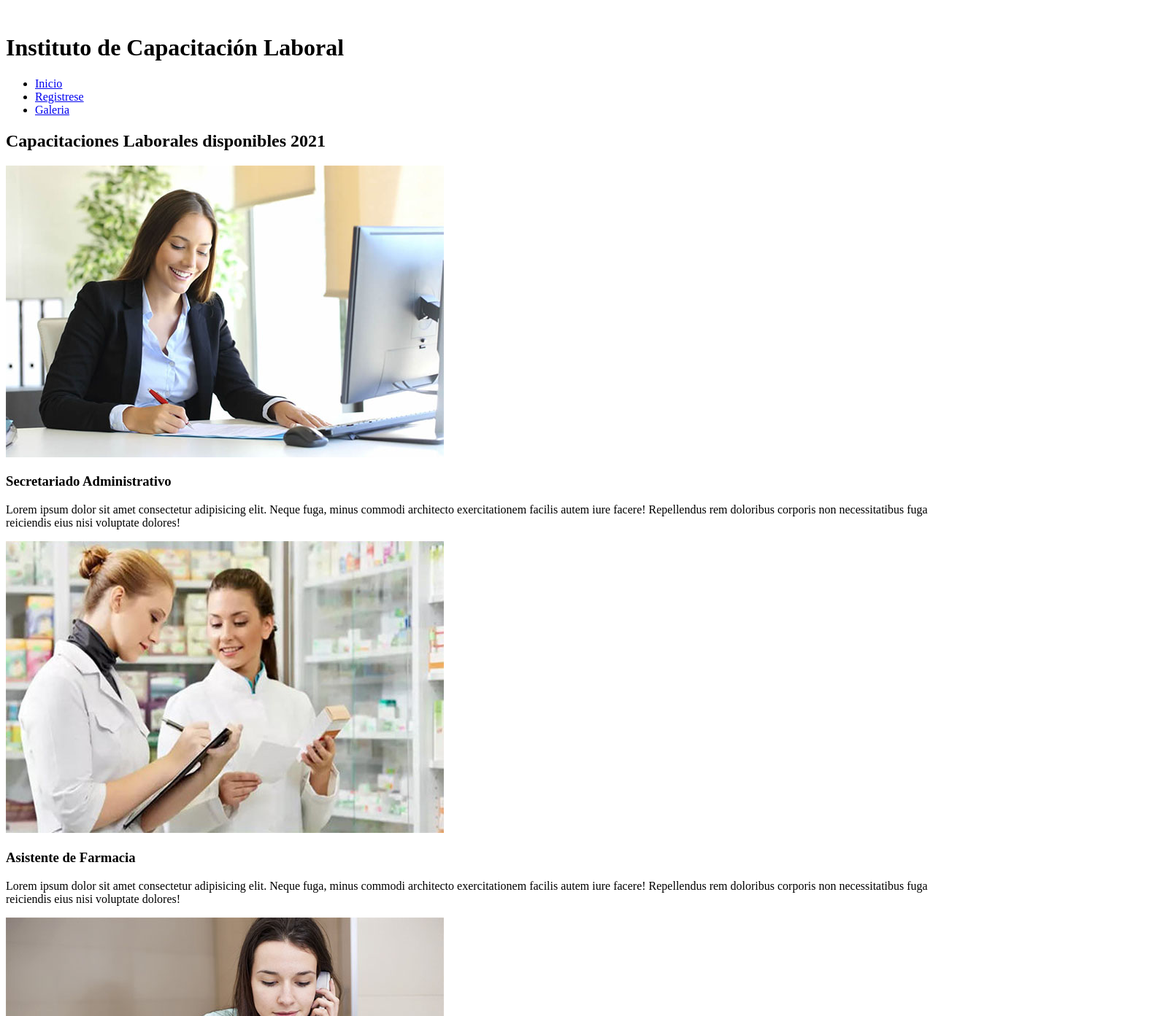
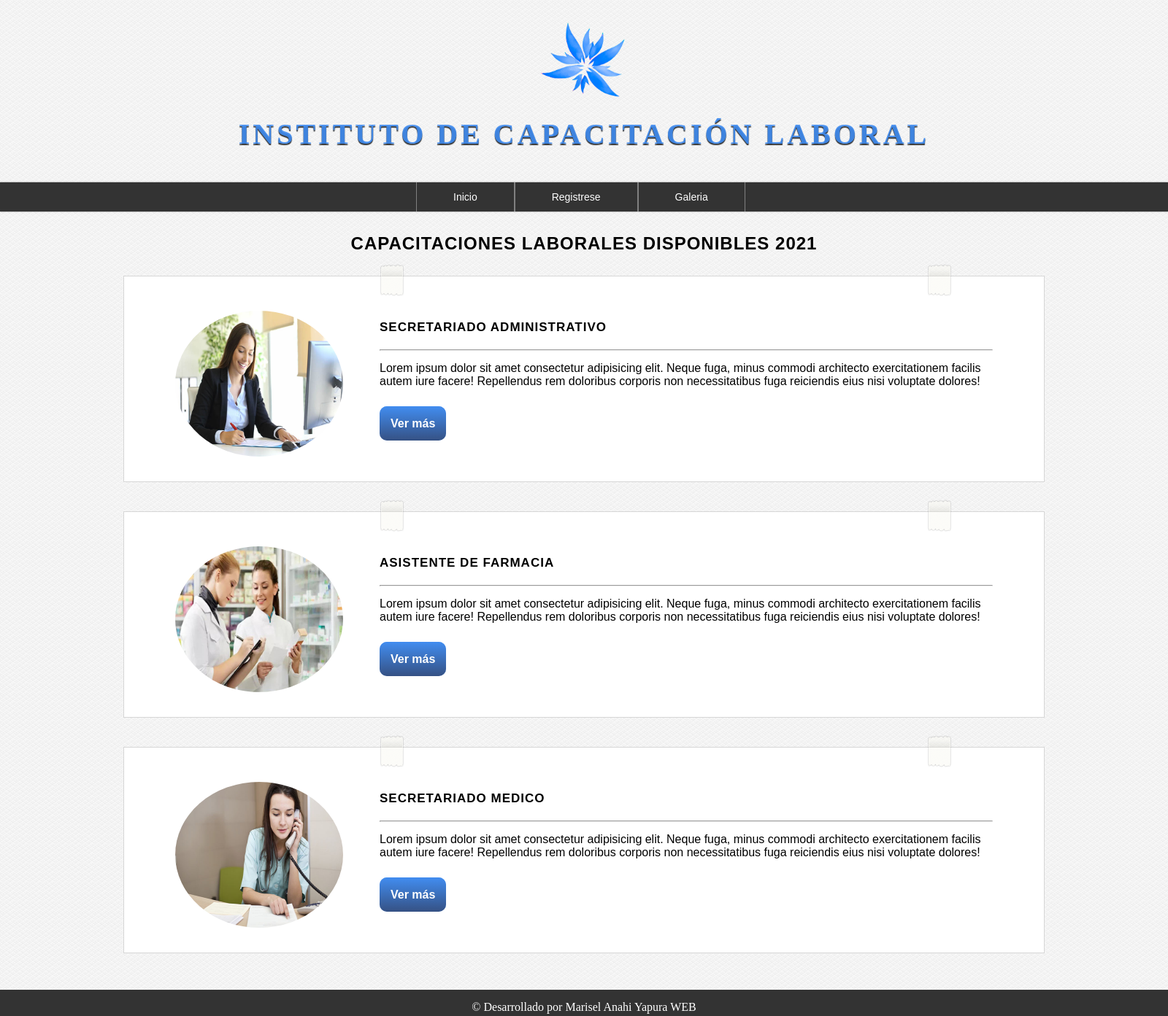
Before and after one commit to may-25121/capacitacionLaboral, a plain HTML site: page inicio.html in a window 1280 px wide. Shown: the top 1393 px of the page at 73% size, 1600 px wide, since content can reach past the window. Drawn offline with Linux system fonts and the light colour scheme.

Commit message:
Agregando estilos a la pagina inicio y retocando la estructura de la misma

```diff
--- a/css/styles.css
+++ b/css/styles.css
@@ -0,0 +1,184 @@
+/*Fuentes*/
+
+/*Estilos generales*/
+*{
+    padding: 0px;
+    margin: 0px;
+}
+
+body{
+    background-image: url("../img/paven.png");
+    min-width: 1600px;
+}
+
+/*Paleta de colores*/
+:root{
+    --azul: #408cf0e8;
+    --oscuro: #333333;
+    --grisclaro:#cccccccc;
+}
+
+/*Cabecera*/
+#header{
+
+    width: 100%;
+    height: 250px;
+    margin: 0px auto;
+}
+
+#header .logotipo img{
+    display: block;
+    text-align: center;
+    margin: 0px auto;
+    padding-top: 10px;
+    width: 140px;
+}
+
+#header h1{
+    text-align: center;
+    font-size: 40px;
+    color: var(--azul);
+    text-transform: uppercase;
+    letter-spacing: 4px;
+    margin-top: 10px;
+    text-shadow: 0px 2px 1px var(--oscuro);
+    transition: all 300ms;
+}
+
+#header h1:hover{
+    text-shadow: 0px 2px 1px var(--oscuro), 0px 0px 4px var(--azul);
+}
+
+#header a{
+    text-decoration: none;
+    color: var(--azul);
+}
+
+/*Barra de navegación*/
+#nav{
+    width: 100%;
+    height: 40px;
+    background-color: var(--oscuro);
+    color: white;
+    font-family: Arial, Helvetica, sans-serif;
+    font-size: 14px;
+    box-shadow: 0px 0px 2px gray;
+
+}
+
+#nav ul{
+    list-style: none;
+    margin: 0px auto;
+    width: 460px;
+}
+
+#nav li{
+    line-height: 40px;
+    float: left;
+    border-right:  1px solid gray;
+    transition: all 300ms;
+}
+
+#nav a{
+    display: block;
+    padding-left: 50px;
+    padding-right: 50px;
+    color: white;
+    text-decoration: none;
+}
+
+#nav a:first-child{
+    border-left: 1px solid gray;
+}
+
+#nav li:hover {
+    background-color: var(--azul);
+    box-shadow: 0px 0px 4px blue;
+}
+
+/*Secciones*/
+#sections{
+    text-align: center;
+}
+
+#sections .titulo{
+    text-transform: uppercase;
+    letter-spacing: 1px;
+    font-family: Arial, Helvetica, sans-serif;
+    margin-top: 30px;
+    margin-bottom: 10px;
+}
+
+.section{
+    width: 70%;
+    font-family: Arial, Helvetica, sans-serif;
+    display: inline-block;
+    background-color: white;
+    padding: 30px 70px;
+    margin: 20px;
+    border: 1px solid var(--grisclaro);
+    text-align: left;
+
+}
+.section hr{
+    margin-top: 10px;
+    margin-bottom: 15px;
+}
+
+.section .img{
+    float: left;
+    height: 200px;
+    width: 230px;
+    margin-top: 17px;
+    margin-right: 50px;
+    border-radius: 50%;
+}
+
+.section .titulo{
+    font-size: 17px;
+    letter-spacing: 3px;
+    padding-bottom: 10px;
+}
+
+.contenido .btn{
+    color: white;
+    margin: 20px;
+    padding: 20px;
+}
+.contenido .btn a{
+    color: white;
+    text-decoration: none;
+    background-color: var(--azul);
+    background-image: linear-gradient(to bottom , var(--azul), rgba(34, 33, 56, 0.589));
+    padding: 15px;
+    border-radius: 10px;
+    font-weight: bold;
+}
+
+.contenido .btn a:hover{
+    opacity: 0.7;
+    color: var(--oscuro);
+}
+
+.section .stickerOne,
+.section .stickerTwo{
+    position: absolute;
+    margin-top: -48px;
+    z-index: 0;
+}
+
+.section .stickerTwo{
+    margin-left: 750px;
+}
+
+/*Pie de pagina*/
+#footer{
+    width: 100%;
+    margin:  0px auto;
+    text-align: center;
+    margin-top: 30px;
+    background-color: var(--oscuro);
+    padding-top: 15px;
+    padding-bottom: 15px;
+    color: white;
+}
--- a/inicio.html
+++ b/inicio.html
@@ -1,5 +1,6 @@
 <!DOCTYPE html>
 <html lang="es">
+
 <head>
     <meta charset="UTF-8">
     <meta http-equiv="X-UA-Compatible" content="IE=edge">
@@ -10,49 +11,89 @@
 </head>
 
 <body>
-    <header>
-        <img src="img/logo3.png" alt="">
-        <h1>Instituto de Capacitación Laboral</h1>
+    <!--Cabecera-->
+    <header id="header">
+        <div class="logotipo">
+            <img src="img/logo02.png" alt="Logotipo de la web">
+        </div>
+        <h1>
+            <a href="inicio.html">Instituto de Capacitación Laboral</a>
+        </h1>
     </header>
-    <nav>
+
+    <!--Menú de navegación-->
+    <nav id="nav">
         <ul>
             <li><a href="inicio.html">Inicio</a></li>
             <li><a href="registrese.html">Registrese</a></li>
             <li><a href="galeria.html">Galeria</a></li>
         </ul>
     </nav>
-    <main>
-        <h2>Capacitaciones Laborales disponibles 2021</h2>
-        <section>
-            <img src="img/secretariado-administrativo.jpg" alt="">
-            <div>
-                <h3>Secretariado Administrativo</h3>
-                <p>Lorem ipsum dolor sit amet consectetur adipisicing elit. Neque fuga, minus commodi architecto
-                    exercitationem facilis autem iure facere! Repellendus rem doloribus corporis non necessitatibus fuga
+
+    <!---->
+    <main id="sections">
+        <h2 class="titulo">Capacitaciones Laborales disponibles 2021</h2>
+
+        <section class="section">
+            <span class="stickers">
+                <img class="stickerOne" src="img/scotch.png" alt="Pegatina">
+                <img class="stickerTwo" src="img/scotch.png" alt="Pegatina">
+            </span>
+            <img class="img" src="img/secretariado-administrativo.jpg" alt="">
+            <div class="contenido">
+                <h3 class="titulo">Secretariado Administrativo</h3>
+                <hr>
+                <p class="texto">Lorem ipsum dolor sit amet consectetur adipisicing elit. Neque fuga, minus commodi architecto
+                    exercitationem facilis autem iure facere! Repellendus rem doloribus corporis non necessitatibus
+                    fuga
                     reiciendis eius nisi voluptate dolores!</p>
+                <div class="btn">
+                    <a href="">Ver más</a>
+                </div>
             </div>
         </section>
-        <section>
-            <img src="img/auxiliar-de-farmacia.jpg" alt="">
-            <div>
-                <h3>Asistente de Farmacia</h3>
-                <p>Lorem ipsum dolor sit amet consectetur adipisicing elit. Neque fuga, minus commodi architecto
-                    exercitationem facilis autem iure facere! Repellendus rem doloribus corporis non necessitatibus fuga
+
+
+        <section class="section">
+            <span class="stickers">
+                <img class="stickerOne" src="img/scotch.png" alt="Pegatina">
+                <img class="stickerTwo" src="img/scotch.png" alt="Pegatina">
+            </span>
+            <img class="img" src="img/auxiliar-de-farmacia.jpg" alt="">
+            <div class="contenido">
+                <h3 class="titulo">Asistente de Farmacia</h3>
+                <hr>
+                <p class="texto">Lorem ipsum dolor sit amet consectetur adipisicing elit. Neque fuga, minus commodi architecto
+                    exercitationem facilis autem iure facere! Repellendus rem doloribus corporis non necessitatibus
+                    fuga
                     reiciendis eius nisi voluptate dolores!</p>
+                <div class="btn">
+                    <a href="">Ver más</a>
+                </div>
             </div>
         </section>
-        <section>
-            <img src="img/secretariado-medico.jpg" alt="">
-            <div>
-                <h3>Secretariado Medico</h3>
-                <p>Lorem ipsum dolor sit amet consectetur adipisicing elit. Neque fuga, minus commodi architecto
-                    exercitationem facilis autem iure facere! Repellendus rem doloribus corporis non necessitatibus fuga
+
+        <section class="section">
+            <span class="stickers">
+                <img class="stickerOne" src="img/scotch.png" alt="Pegatina">
+                <img class="stickerTwo" src="img/scotch.png" alt="Pegatina">
+            </span>
+            <img class="img" src="img/secretariado-medico.jpg" alt="">
+            <div class="contenido">
+                <h3 class="titulo">Secretariado Medico</h3>
+                <hr>
+                <p class="texto">Lorem ipsum dolor sit amet consectetur adipisicing elit. Neque fuga, minus commodi architecto
+                    exercitationem facilis autem iure facere! Repellendus rem doloribus corporis non necessitatibus
+                    fuga
                     reiciendis eius nisi voluptate dolores!</p>
+                <div class="btn">
+                    <a href="">Ver más</a>
+                </div>
             </div>
         </section>
     </main>
-    <footer>
-        <p>Todos los derechos reservados Marisel Anahi Yapura</p>
+    <footer id="footer">
+        <p>&copy; Desarrollado por Marisel Anahi Yapura WEB</p>
     </footer>
 </body>
 
```
Also changed, not shown: img/logo02.png (added), img/paven.png (added), img/scotch.png (added).
